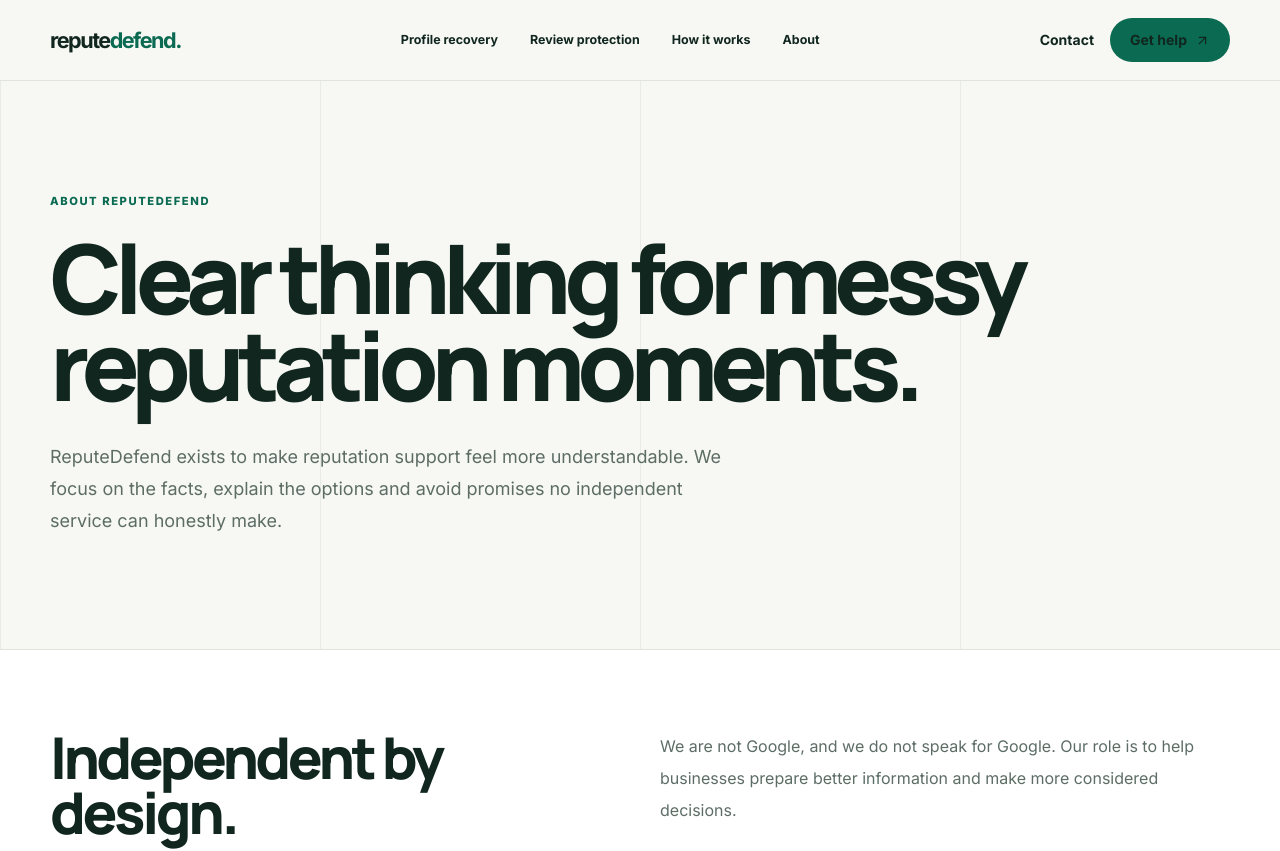
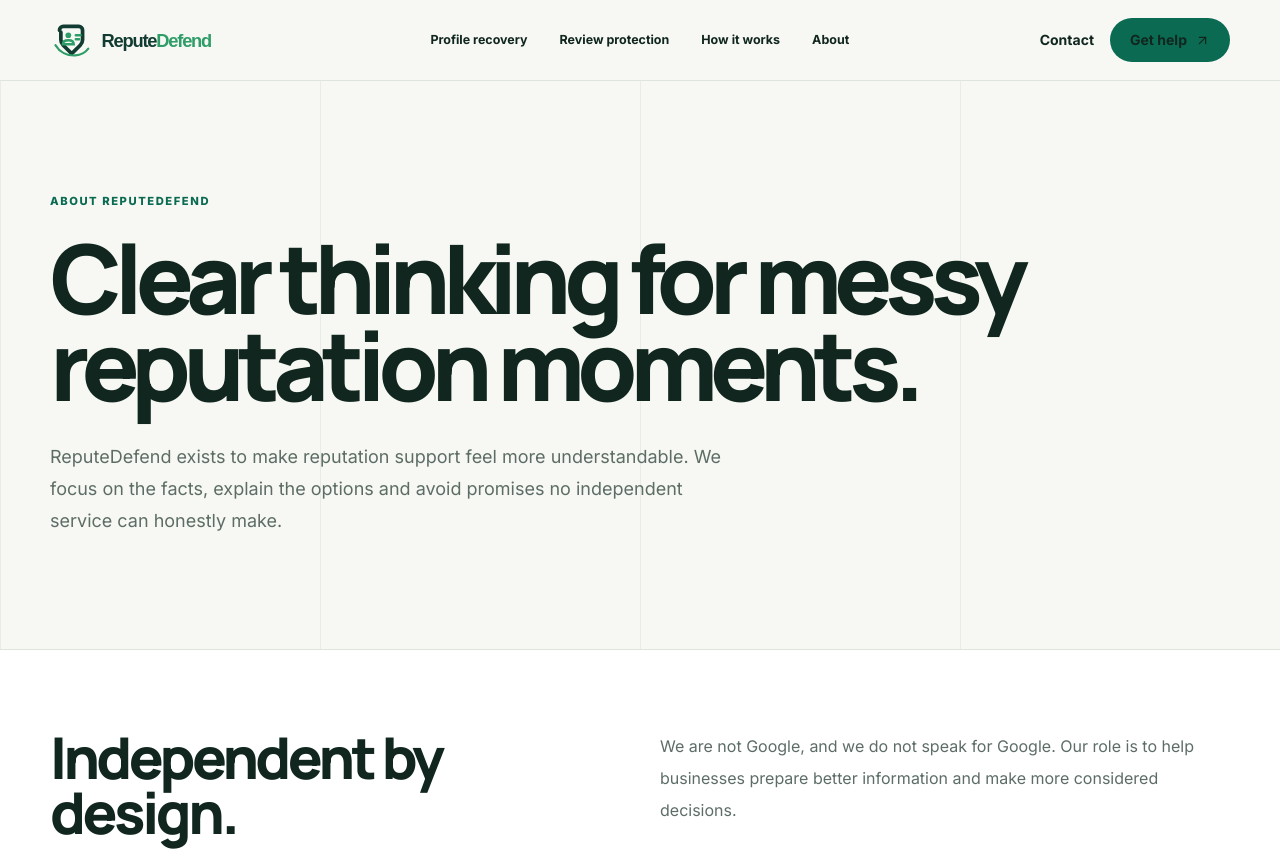
Before and after one commit to NabarunDas/reputedefend-web, a Next.js app: page /about in a window 1280 px wide. Shown: the top 851 px of the page. Built offline with nearby package versions, Linux system fonts and the light colour scheme.

Commit message:
Create Concept 2 logo system

```diff
--- a/app/layout.tsx
+++ b/app/layout.tsx
@@ -7,6 +7,6 @@ import { Footer } from "@/components/footer"
 const bodyFont = Inter({ subsets: ["latin"], variable: "--font-body" })
 const displayFont = Manrope({ subsets: ["latin"], variable: "--font-display" })
 
-export const metadata: Metadata = { metadataBase:new URL("https://reputedefend.com"), title:{default:"ReputeDefend | Practical reputation support",template:"%s | ReputeDefend"}, description:"Practical support for Google Business Profile recovery and review protection.", alternates:{canonical:"/"}, openGraph:{type:"website",siteName:"ReputeDefend",title:"ReputeDefend | Practical reputation support",description:"Practical support for Google Business Profile recovery and review protection."}, robots: process.env.VERCEL_ENV === "production" ? {index:true,follow:true} : {index:false,follow:false} }
+export const metadata: Metadata = { metadataBase:new URL("https://reputedefend.com"), title:{default:"ReputeDefend | Practical reputation support",template:"%s | ReputeDefend"}, description:"Practical support for Google Business Profile recovery and review protection.", alternates:{canonical:"/"}, icons:{icon:"/icon.svg",shortcut:"/icon.svg"}, openGraph:{type:"website",siteName:"ReputeDefend",title:"ReputeDefend | Practical reputation support",description:"Practical support for Google Business Profile recovery and review protection.",images:[{url:"/icon.svg",width:64,height:64,alt:"ReputeDefend protected profile mark"}]}, robots: process.env.VERCEL_ENV === "production" ? {index:true,follow:true} : {index:false,follow:false} }
 export const viewport: Viewport = { themeColor:"#f7f8f3", width:"device-width", initialScale:1 }
 export default function RootLayout({children}:{children:React.ReactNode}) { return <html lang="en-GB"><body className={`${bodyFont.variable} ${displayFont.variable}`}><Header/><main>{children}</main><Footer/></body></html> }
--- /dev/null
+++ b/components/logo.tsx
@@ -0,0 +1,35 @@
+import type { SVGProps } from "react"
+
+type LogoProps = SVGProps<SVGSVGElement> & {
+  variant?: "dark" | "light" | "mono"
+  markOnly?: boolean
+}
+
+const colors = {
+  dark: { ink: "#123c32", accent: "#2f9d68", text: "#123c32" },
+  light: { ink: "#f7fbf4", accent: "#c7f36b", text: "#f7fbf4" },
+  mono: { ink: "currentColor", accent: "currentColor", text: "currentColor" },
+}
+
+export function ReputeMark({ variant = "dark", ...props }: Omit<LogoProps, "markOnly">) {
+  const palette = colors[variant]
+  return (
+    <svg viewBox="0 0 64 64" role="img" aria-label="ReputeDefend mark" {...props}>
+      <path d="M14 17.5A5.5 5.5 0 0 1 19.5 12h23A5.5 5.5 0 0 1 48 17.5v14.2c0 3.04-1.23 5.95-3.42 8.07L32 52 19.42 39.77A11.16 11.16 0 0 1 16 31.7V20.5" fill="none" stroke={palette.ink} strokeWidth="5.5" strokeLinecap="round" strokeLinejoin="round" />
+      <circle cx="27" cy="25" r="4.2" fill={palette.accent} />
+      <path d="M27 32.5c-4.8 0-8 2.35-8 5.8h16c0-3.45-3.2-5.8-8-5.8Zm11-7.5h7m-7 6h5" fill="none" stroke={palette.accent} strokeWidth="3.6" strokeLinecap="round" />
+      <path d="M8 39.5c6 10 17.1 16.1 29.3 15.2 8.1-.6 14.8-4.3 19.1-10.1" fill="none" stroke={palette.accent} strokeWidth="3.2" strokeLinecap="round" />
+    </svg>
+  )
+}
+
+export function ReputeLogo({ variant = "dark", markOnly = false, className, ...props }: LogoProps) {
+  const palette = colors[variant]
+  if (markOnly) return <ReputeMark variant={variant} className={className} {...props} />
+  return (
+    <svg viewBox="0 0 280 64" role="img" aria-label="ReputeDefend" className={className} {...props}>
+      <g transform="translate(0 0)"><ReputeMark variant={variant} width="64" height="64" /></g>
+      <text x="76" y="42" fill={palette.text} fontFamily="Arial, sans-serif" fontSize="27" fontWeight="700" letterSpacing="-1.8">Repute<tspan fill={palette.accent}>Defend</tspan></text>
+    </svg>
+  )
+}
```
Also changed, not shown: components/footer.tsx (+2 -1 lines), components/header.tsx (+2 -1 lines), app/icon.svg.
